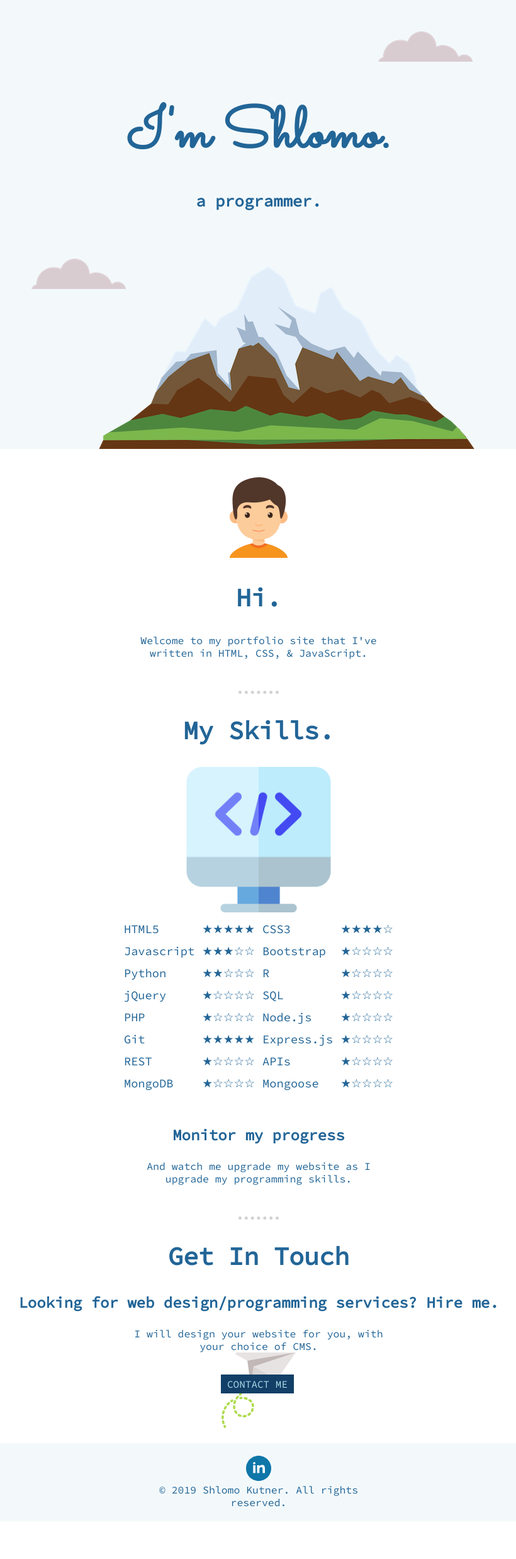
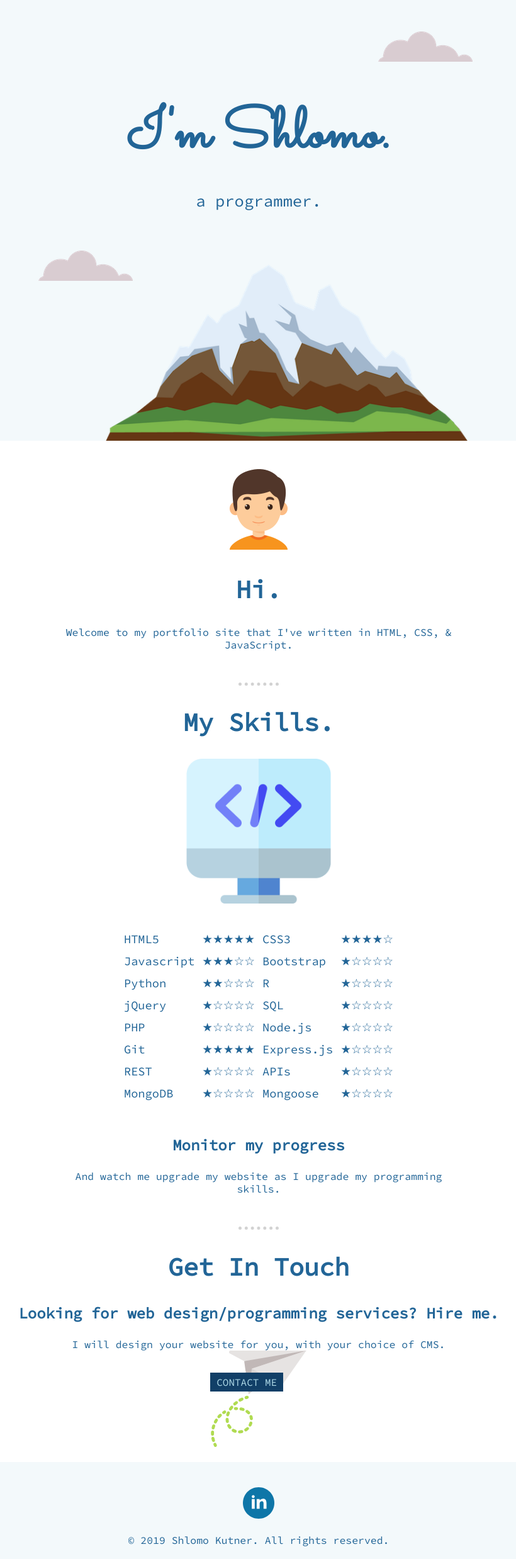
Before and after one commit to shlooms/css-my-site, a plain HTML site: page index.html in a window 1280 px wide. Shown: the whole page at 63% size, without its empty margins (229-1049 px from the left). Before the commit the page ends 2416 px from the top, so only its background shows below. Drawn offline with Linux system fonts and the light colour scheme; a web font is replaced by a local one.

Commit message:
CSS additions

```diff
--- a/css/styles.css
+++ b/css/styles.css
@@ -1,7 +1,7 @@
 body {
   color: #226597;
   font-family: 'Source Code Pro', monospace;
-  margin: 0;
+  margin: 0 auto;
   text-align: center;
 }
 
@@ -33,8 +33,9 @@ hr {
 
 p {
   font-size: 1.03rem;
-  width: 400px;
-margin: 0 auto;
+  margin: 0 auto;
+  width: 50%;
+
 }
 
 table {
@@ -44,6 +45,7 @@ table {
 
 .main-sub-header {
   font-size: 1.6rem;
+  font-weight: normal;
 }
 
 .mountain-img {
@@ -52,9 +54,11 @@ table {
   position: relative;
   right: 36px;
   vertical-align: bottom;
+  width: 45%;
 }
 
 .computer-img {
+  margin-bottom: 30px;
   width: 18%;
 }
 
@@ -77,9 +81,7 @@ table {
 
 .top-container {
   background-color: #f3f9fb;
-  margin-left: 0;
-  margin-right: 0;
-  margin-top: 0;
+  margin: 0;
   padding-top: 100px;
 }
 
@@ -100,17 +102,19 @@ table {
 }
 
 .mail-img {
-  width: 120px;
+  width: 12%;
 }
 
 .linkedin-img {
-  width: 40px;
+margin: 20px;
+  width: 4%;
+
 }
 
 .btn {
   background-color: #113f67;
   color: lightblue;
-  margin-top: 35px;
+  margin: 35px 0 auto 0;
   padding: 5px 10px;
   position: absolute;
   text-decoration: none;
--- a/index.html
+++ b/index.html
@@ -8,7 +8,7 @@
   <meta name="viewport" content="width=device-width, initial-scale=1.0">
   <meta name="description" content="These are some of the projects Shlomo Kutner, a Full-stack web developer, has worked on.">
   <meta name="author" content="Shlomo Kutner">
-  <meta name="keywords" content="Shlomo Kutner, Programmer, Interactive Resume, Web developer, Startup, Interactive CV, Resume, CV, Full Stack Developer, Engineer, Computer Stuff">
+  <meta name="keywords" content="Shlomo Kutner, Programmer, Interactive Resume, Tech, Web developer, Startup, Interactive CV, Resume, CV, Full Stack Developer, Engineer, Computer Stuff">
   <meta name="robots" content="index, follow">
   <title>Shlomo Kutner</title>
   <link rel="stylesheet" href="css/styles.css">
@@ -17,6 +17,9 @@
 </head>
 
 <body>
+  <header class="nav-bar">
+
+  </header>
   <div class="top-container">
     <img class="top-cloud" src="images/cloud.png" alt="cloud-img">
     <h1>I'm Shlomo.</h1>
@@ -95,7 +98,7 @@
         </table>
 
 
-        <div class="skill-row">
+        <div class="progress">
           <img class="" src="" alt="">
           <h3>Monitor my progress</h3>
           <p>And watch me upgrade my website as I upgrade my programming skills.</p>
```
